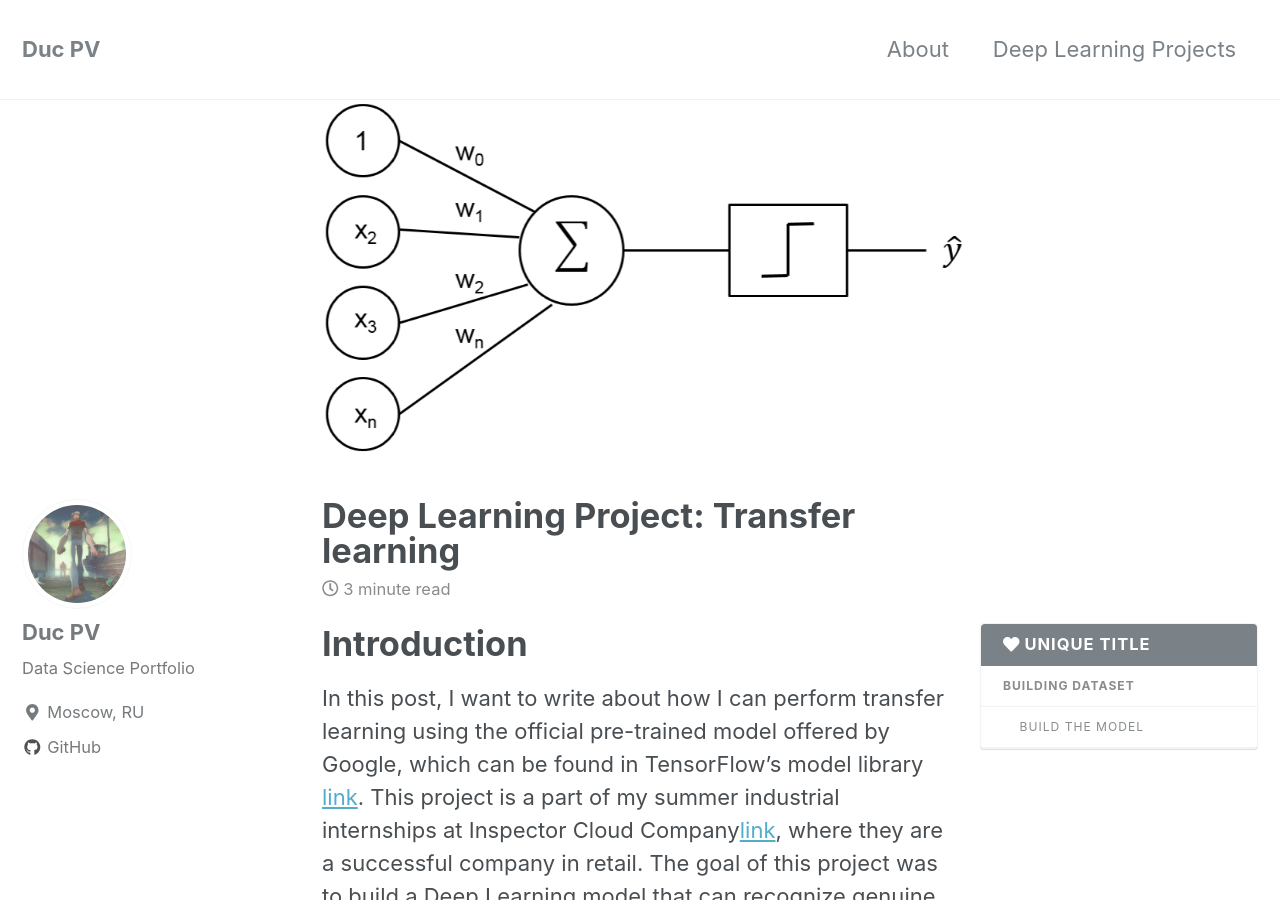
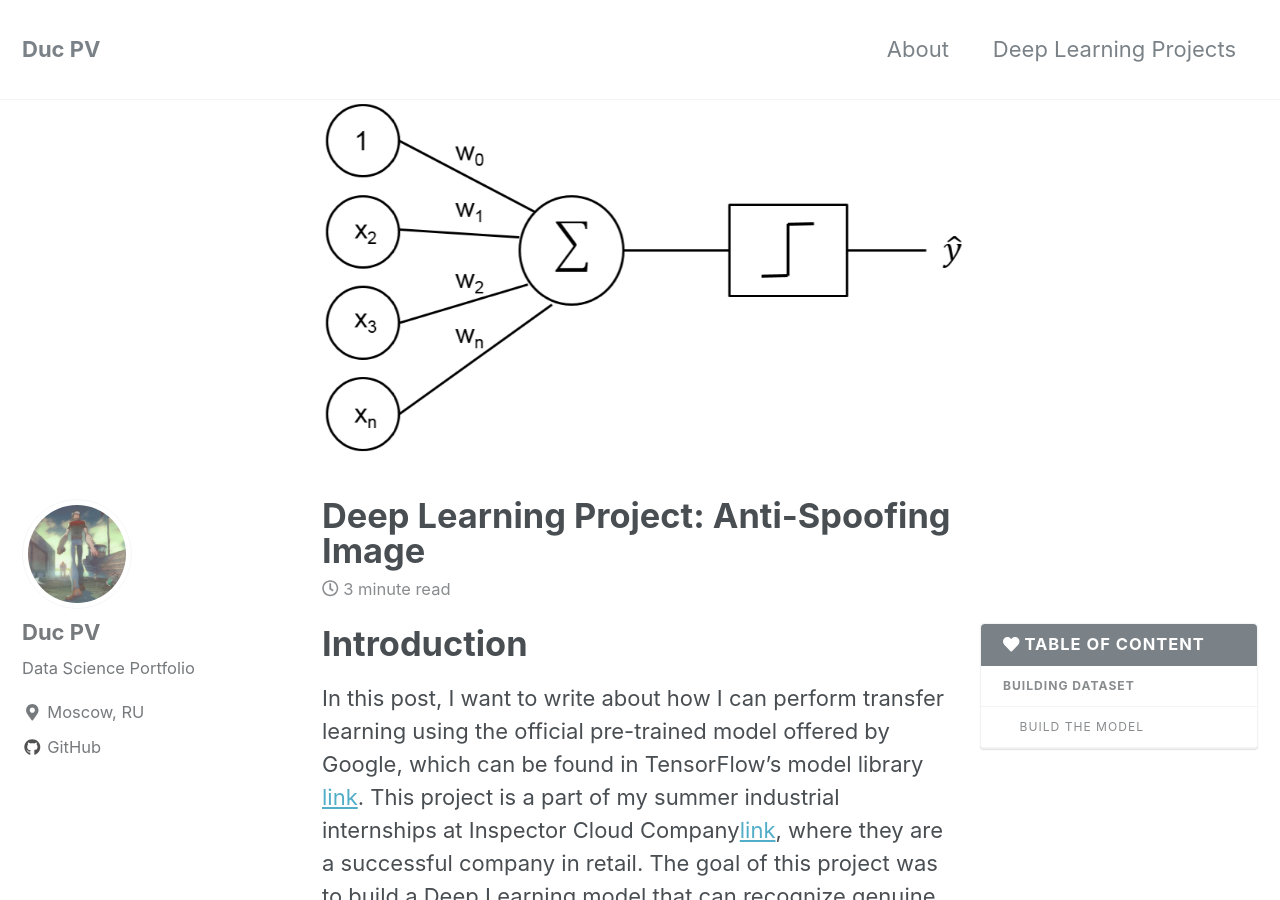
Before and after one commit to PhanDuc/PhanDuc.github.io, a Jekyll site: the page built from _posts/2018-07-18-transferlearning.md, in a window 1280 px wide and 900 px high. Built offline with Jekyll 4.4.1, drawn with Linux system fonts in a browser that asks for light colours; nearby versions of some CDN libraries; some of the changed text lies outside the part shown.

```diff
--- a/_posts/2018-07-18-transferlearning.md
+++ b/_posts/2018-07-18-transferlearning.md
@@ -1,5 +1,5 @@
 ---
-title: "Deep Learning Project: Transfer learning"
+title: "Deep Learning Project: Anti-Spoofing Image"
 date: 2018-07-18
 tages: [machine lerning, data science, deep learning, neural network]
 header:
@@ -7,7 +7,7 @@
 excerpt: "Deep Learning, Machine Learning, Data Science"
 mathjax: "true"
 toc: true
-toc_label: "Unique Title"
+toc_label: "Table of Content"
 toc_icon: "heart"
 ---
 
```
Also changed, not shown: other parts of _posts/2018-07-18-transferlearning.md (+1 -0 lines).
